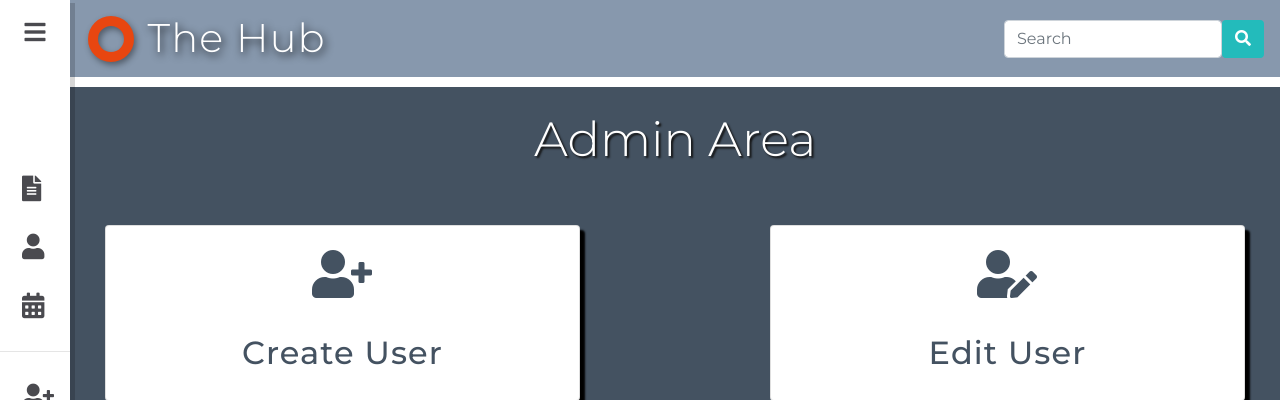
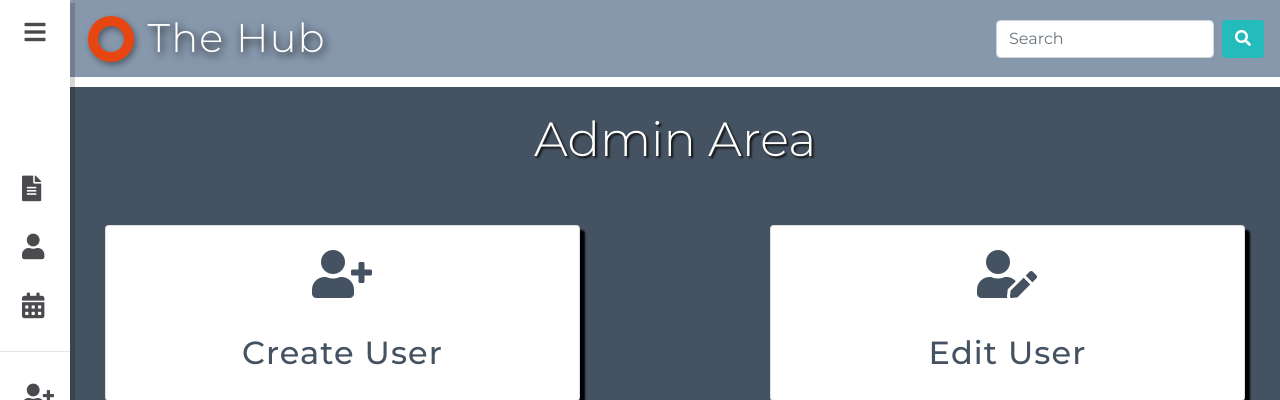
Before and after one commit to ShavingSeagull/TheHub, a Django app: page /admin-area/ in a window 1280 px wide. Shown: the top 400 px of the page. Run offline with Django 3.2, Linux system fonts and the light colour scheme; the visitor is signed in with stand-in values (Sample User, id 1); some libraries are stand-ins or nearby versions.

Commit message:
Adjusted margin on base template search bar button

```diff
--- a/templates/base.html
+++ b/templates/base.html
@@ -65,7 +65,7 @@
             </div>
              <form id="top-bar-search" class="form-inline">
                 <input type="text" name="q" placeholder="Search" class="form-control" required />
-                <button type="submit" class="btn branded-btn"><i class="fas fa-search"></i></button>
+                <button type="submit" class="btn branded-btn ml-1 ml-md-2"><i class="fas fa-search"></i></button>
             </form>
         </div>
         {% if messages %}
```
